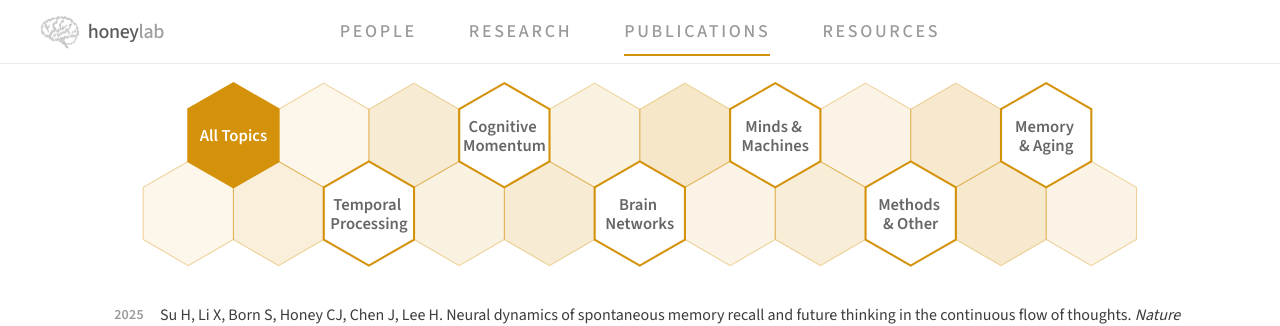
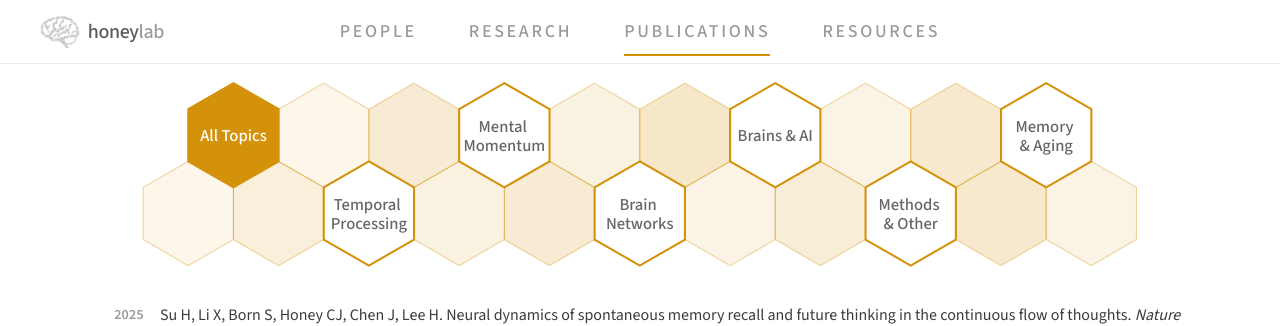
Before and after one commit to HLab/honeylab.org, a Jekyll site: the page built from publications.md, in a window 1280 px wide. Shown: the top 326 px of the page. Built offline with Jekyll 4.4.1, drawn with Linux system fonts in a browser that asks for light colours.

Commit message:
Rename Minds & Machines to Brains & AI, Cognitive to Mental Momentum
- Update research page section headings
- Update publications filter labels
- Rename tag: minds-machines → brains-ai across all publications
- Adjust filter label font weight and color

Tools: Claude Code

```diff
--- a/_sass/_publications.scss
+++ b/_sass/_publications.scss
@@ -34,10 +34,10 @@
         }
 
         text, tspan {
-            fill: $color-text-light;
+            fill: $color-text-light;  // #666 — darker than muted but lighter than text
             font-family: inherit;
             font-size: 16px;
-            font-weight: 600;
+            font-weight: 500;
             pointer-events: none;
             transition: fill $transition-fast;
             user-select: none;
--- a/publications.md
+++ b/publications.md
@@ -31,16 +31,13 @@ description: Honey Lab publications - research papers on brain connectivity, tem
           <g class="pub-filter-btn" data-filter="momentum" role="button" tabindex="0">
             <polygon points="346.41,0 389.71,25 389.71,75 346.41,100 303.11,75 303.11,25" />
             <text x="346.41" y="50" text-anchor="middle">
-              <tspan x="346.41" y="41" dominant-baseline="central">Cognitive</tspan>
+              <tspan x="346.41" y="41" dominant-baseline="central">Mental</tspan>
               <tspan x="346.41" y="59" dominant-baseline="central">Momentum</tspan>
             </text>
           </g>
-          <g class="pub-filter-btn" data-filter="minds-machines" role="button" tabindex="0">
+          <g class="pub-filter-btn" data-filter="brains-ai" role="button" tabindex="0">
             <polygon points="606.22,0 649.52,25 649.52,75 606.22,100 562.92,75 562.92,25" />
-            <text x="606.22" y="50" text-anchor="middle">
-              <tspan x="606.22" y="41" dominant-baseline="central">Minds &amp;</tspan>
-              <tspan x="606.22" y="59" dominant-baseline="central">Machines</tspan>
-            </text>
+            <text x="606.22" y="50" text-anchor="middle" dominant-baseline="central">Brains &amp; AI</text>
           </g>
           <g class="pub-filter-btn" data-filter="memory-aging" role="button" tabindex="0">
             <polygon points="866.03,0 909.33,25 909.33,75 866.03,100 822.72,75 822.72,25" />
```
Also changed, not shown: _data/publications.yml (+7 -7 lines), research.md (+2 -2 lines).
